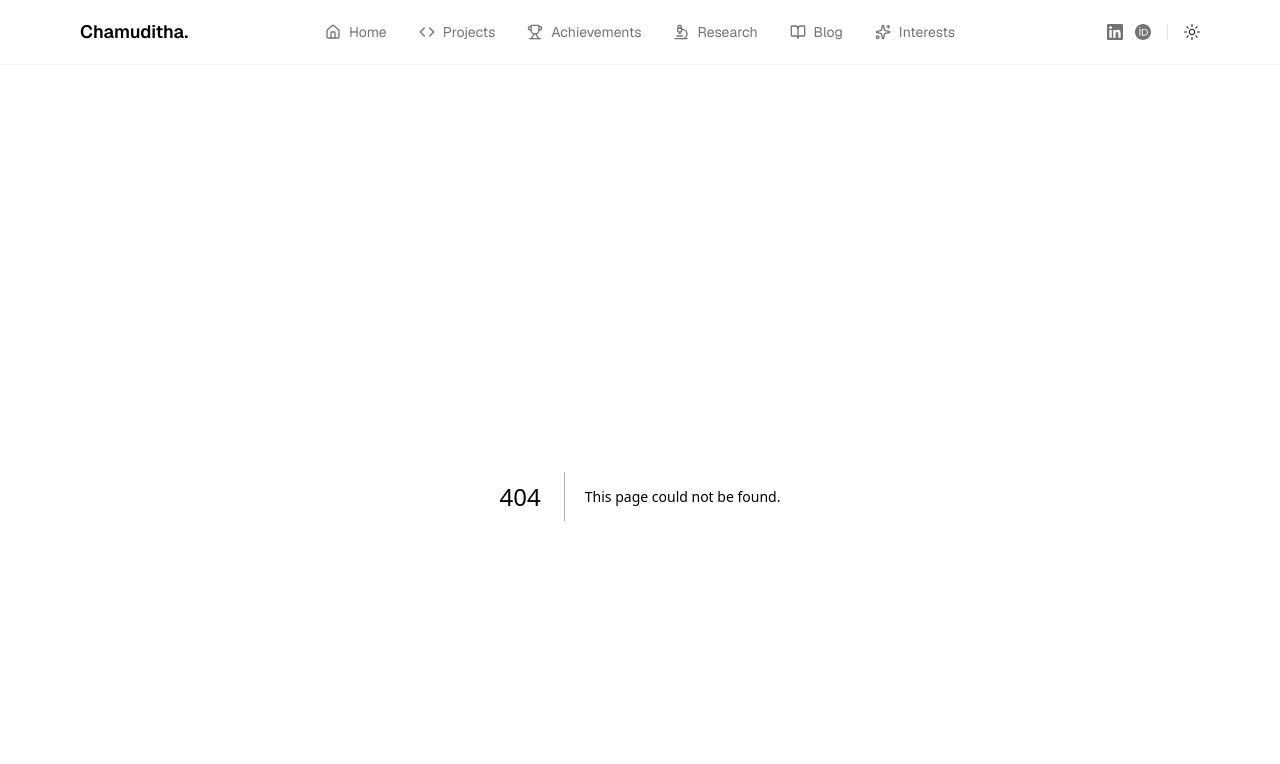
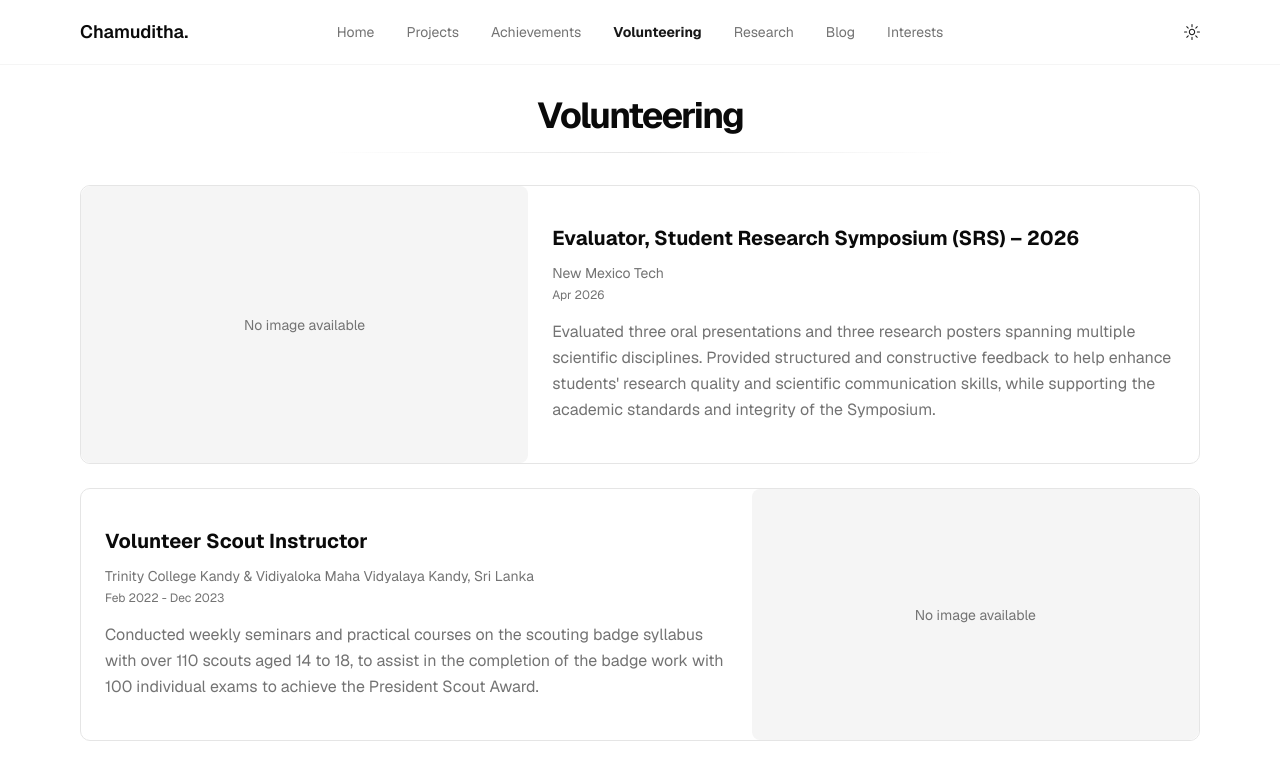
Before and after one commit to Nidula03/portfolio-chamuditha, a Next.js app: page /volunteering in a window 1280 px wide. Before the commit this address had no page. Shown: the top 764 px of the page. Built offline with nearby package versions, Linux system fonts and the light colour scheme.

Commit message:
feat: Add Volunteering page with achievements and integrate into navigation

```diff
--- /dev/null
+++ b/src/app/volunteering/page.tsx
@@ -0,0 +1,76 @@
+import BlurFade from "@/components/magicui/blur-fade";
+import BlurFadeText from "@/components/magicui/blur-fade-text";
+import { AchievementCard } from "@/components/achievement-card";
+import type { Metadata } from "next";
+
+export const metadata: Metadata = {
+  title: "My Volunteering",
+  description: "Explore my volunteering experiences and community service",
+};
+
+const BLUR_FADE_DELAY = 0.04;
+
+export default function VolunteeringPage() {
+  return (
+    <main className="min-h-dvh flex flex-col gap-8 sm:gap-14 relative">
+      <section id="volunteering">
+        <div className="mx-auto w-full max-w-2xl space-y-6 sm:space-y-8">
+          <div className="space-y-3 sm:space-y-4">
+            <BlurFadeText
+              delay={BLUR_FADE_DELAY}
+              className="block w-full text-center text-2xl sm:text-3xl md:text-4xl font-bold tracking-tighter"
+              yOffset={8}
+              text="Volunteering"
+            />
+            <div className="flex items-center w-full justify-center">
+              <div className="w-full h-px bg-gradient-to-r from-transparent via-border to-transparent" />
+            </div>
+          </div>
+          <BlurFade delay={BLUR_FADE_DELAY * 3}>
+            <div className="space-y-6 sm:space-y-8 w-screen relative left-1/2 right-1/2 -ml-[50vw] -mr-[50vw]">
+              <div className="flex min-h-0 flex-col gap-y-6 sm:gap-y-8 w-full px-4 sm:px-8 md:px-16 lg:px-20">
+                <div>
+                  <div className="grid grid-cols-1 gap-6 w-full mx-auto max-w-6xl">
+                    <BlurFade delay={BLUR_FADE_DELAY * 4}>
+                      <div className="border border-border bg-background rounded-lg hover:shadow-lg hover:scale-105 transition-all duration-300">
+                        <AchievementCard
+                          index={0}
+                          title="Evaluator, Student Research Symposium (SRS) – 2026"
+                          date="Apr 2026"
+                          organization="New Mexico Tech"
+                          description="Evaluated three oral presentations and three research posters spanning multiple scientific disciplines. Provided structured and constructive feedback to help enhance students' research quality and scientific communication skills, while supporting the academic standards and integrity of the Symposium."
+                        />
+                      </div>
+                    </BlurFade>
+                    <BlurFade delay={BLUR_FADE_DELAY * 5}>
+                      <div className="border border-border bg-background rounded-lg hover:shadow-lg hover:scale-105 transition-all duration-300">
+                        <AchievementCard
+                          index={1}
+                          title="Volunteer Scout Instructor"
+                          date="Feb 2022 - Dec 2023"
+                          organization="Trinity College Kandy & Vidiyaloka Maha Vidyalaya Kandy, Sri Lanka"
+                          description="Conducted weekly seminars and practical courses on the scouting badge syllabus with over 110 scouts aged 14 to 18, to assist in the completion of the badge work with 100 individual exams to achieve the President Scout Award."
+                        />
+                      </div>
+                    </BlurFade>
+                    <BlurFade delay={BLUR_FADE_DELAY * 6}>
+                      <div className="border border-border bg-background rounded-lg hover:shadow-lg hover:scale-105 transition-all duration-300">
+                        <AchievementCard
+                          index={2}
+                          title="Volunteer Researcher"
+                          date="Jul 2019 - Sep 2019"
+                          organization="Department of Agricultural Biology at University of Peradeniya"
+                          description="Engaged as a volunteer researcher for 2-months. Field visited Horton Plains National Park, Sri Lanka, and reported to the supervisor on duties related to the research topic on A Preliminary Estimation of the Sambar Deer, which included acquiring an accurate count of the Sambar Deer and categorizing them."
+                        />
+                      </div>
+                    </BlurFade>
+                  </div>
+                </div>
+              </div>
+            </div>
+          </BlurFade>
+        </div>
+      </section>
+    </main>
+  );
+}
--- a/src/components/navbar.tsx
+++ b/src/components/navbar.tsx
@@ -41,7 +41,6 @@ const NavLinks = ({
                 : "text-muted-foreground hover:text-foreground"
             )}
           >
-            <item.icon className="size-4" />
             <span>{item.label}</span>
           </Link>
         );
@@ -80,30 +79,6 @@ export default function Navbar() {
 
           {/* Right - Desktop Social + Theme */}
           <div className="hidden md:flex items-center gap-4 flex-1 justify-end">
-            <div className="flex items-center gap-3">
-              {Object.entries(DATA.contact.social)
-                .filter(([_, social]) => social.navbar)
-                .map(([name, social]) => {
-                  const isExternal = social.url.startsWith("http");
-                  const IconComponent = social.icon;
-
-                  return (
-                    <a
-                      key={name}
-                      href={social.url}
-                      target={isExternal ? "_blank" : undefined}
-                      rel={isExternal ? "noopener noreferrer" : undefined}
-                      className="text-muted-foreground hover:text-foreground transition-colors"
-                    >
-                      <IconComponent className="size-4" />
-                    </a>
-                  );
-                })}
-            </div>
-
-            {/* Separator */}
-            <div className="w-px h-4 bg-border"></div>
-
             {/* Theme Toggle */}
             <ModeToggle className="h-4 w-4 p-0" />
           </div>
@@ -145,32 +120,6 @@ export default function Navbar() {
                 isOpen={isOpen}
                 setIsOpen={setIsOpen}
               />
-
-              {/* Let's Connect Section */}
-              <div className="border-t border-border/40 pt-4 flex flex-col gap-3">
-                <p className="text-sm font-semibold text-foreground">Let's Connect</p>
-                <div className="flex items-center gap-3">
-                  {Object.entries(DATA.contact.social)
-                    .filter(([_, social]) => social.navbar)
-                    .map(([name, social]) => {
-                      const isExternal = social.url.startsWith("http");
-                      const IconComponent = social.icon;
-
-                      return (
-                        <a
-                          key={name}
-                          href={social.url}
-                          target={isExternal ? "_blank" : undefined}
-                          rel={isExternal ? "noopener noreferrer" : undefined}
-                          className="flex items-center gap-2 text-muted-foreground hover:text-foreground transition-colors"
-                        >
-                          <IconComponent className="size-4" />
-                          <span className="text-sm">{name}</span>
-                        </a>
-                      );
-                    })}
-                </div>
-              </div>
             </div>
           </div>
         </div>
--- a/src/data/resume.tsx
+++ b/src/data/resume.tsx
@@ -1,5 +1,5 @@
 import { Icons } from "@/components/icons";
-import { HomeIcon, BookOpen, Code, MessageSquare, Sparkles, Trophy, Microscope } from "lucide-react";
+import { HomeIcon, BookOpen, Code, MessageSquare, Sparkles, Trophy, Microscope, Hand } from "lucide-react";
 import { OrcidIcon } from "@/components/ui/svgs/orcid";
 
 export const DATA = {
@@ -23,6 +23,7 @@ Today, I continue to explore, learn, and grow through scouting and outdoor exper
     { href: "/", icon: HomeIcon, label: "Home" },
     { href: "/projects", icon: Code, label: "Projects" },
     { href: "/achievements", icon: Trophy, label: "Achievements" },
+    { href: "/volunteering", icon: Hand, label: "Volunteering" },
     { href: "/research", icon: Microscope, label: "Research" },
     { href: "/blog", icon: BookOpen, label: "Blog" },
     { href: "/interests", icon: Sparkles, label: "Interests" },
```
